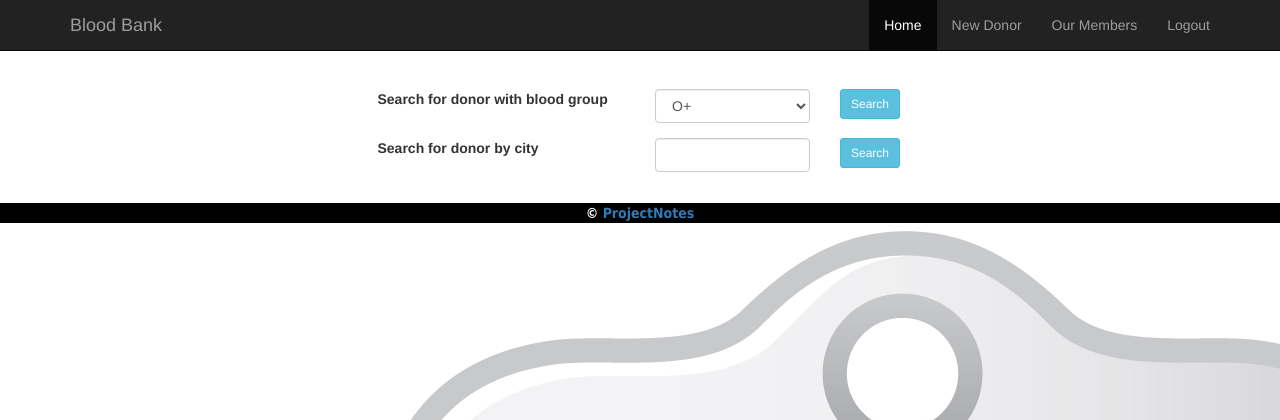
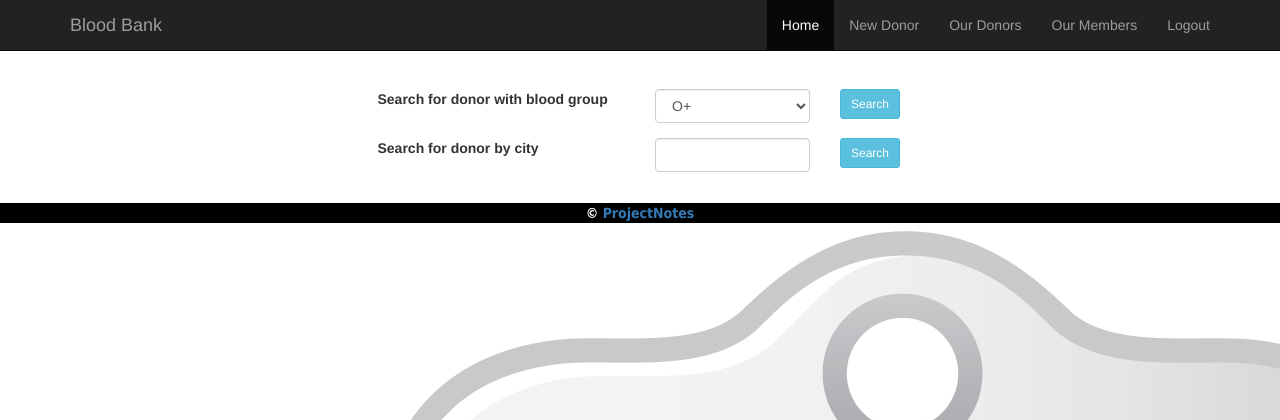
Before and after one commit to Somalaksmi/Blood-Bank-Management-System, a PHP site: page /BDManagement/home.php in a window 1280 px wide. Shown: the top 420 px of the page. Run offline with PHP 8.4, Linux system fonts and the light colour scheme; a user stored in the database is signed in; some web fonts are replaced.

Commit message:
modified layout/_top_nav.php file

```diff
--- a/layout/_top_nav.php
+++ b/layout/_top_nav.php
@@ -27,6 +27,11 @@
                         }
                         ?>"><a href="donor.php">New Donor</a></li>
 
+                        <!-- Changes -->
+                        <li class="<?php if(isset($setDonorslistActive)) { echo $setDonorslistActive; } else { echo ''; } ?>">
+                            <a href="donorslist.php">Our Donors</a>
+                        </li>
+
                         <li class="<?php if(isset($setMemberActive)) { echo $setMemberActive; } else { echo ''; } ?>">
                             <a href="members.php">Our Members</a>
                         </li>
```
